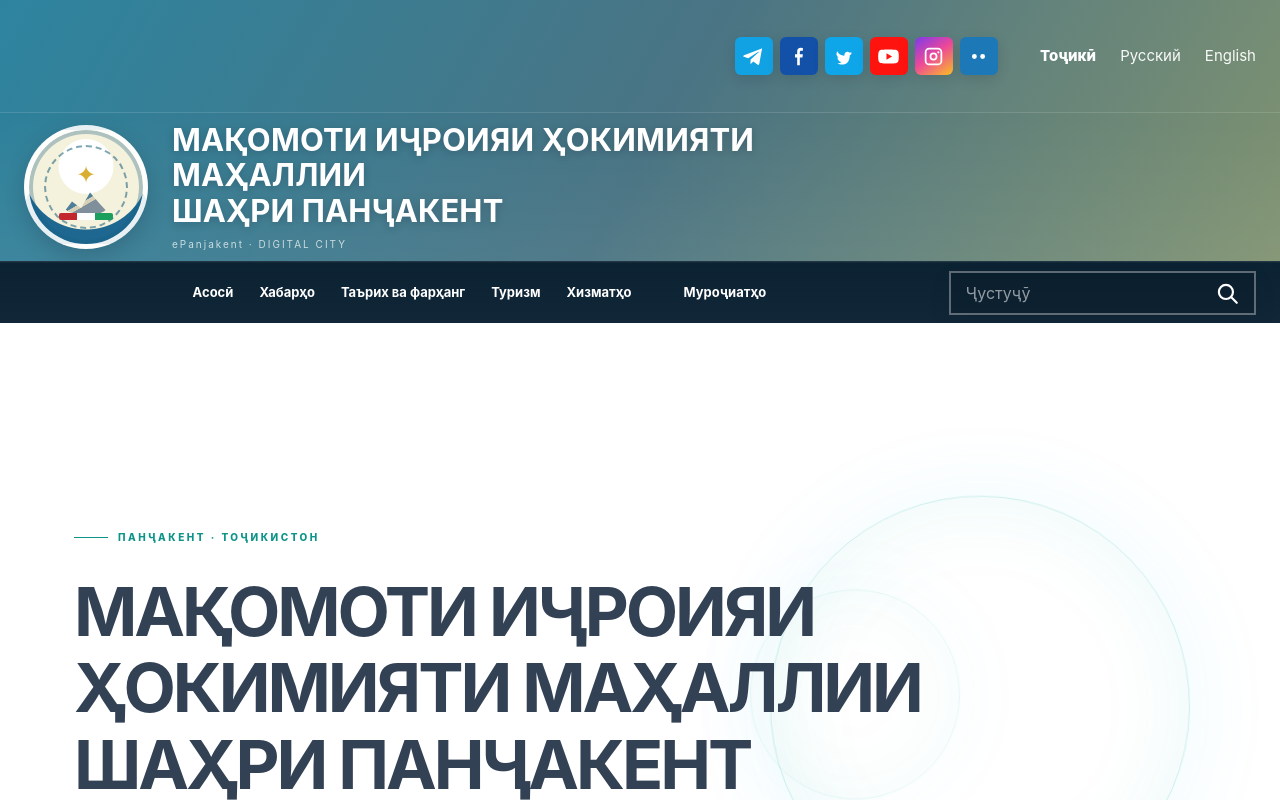
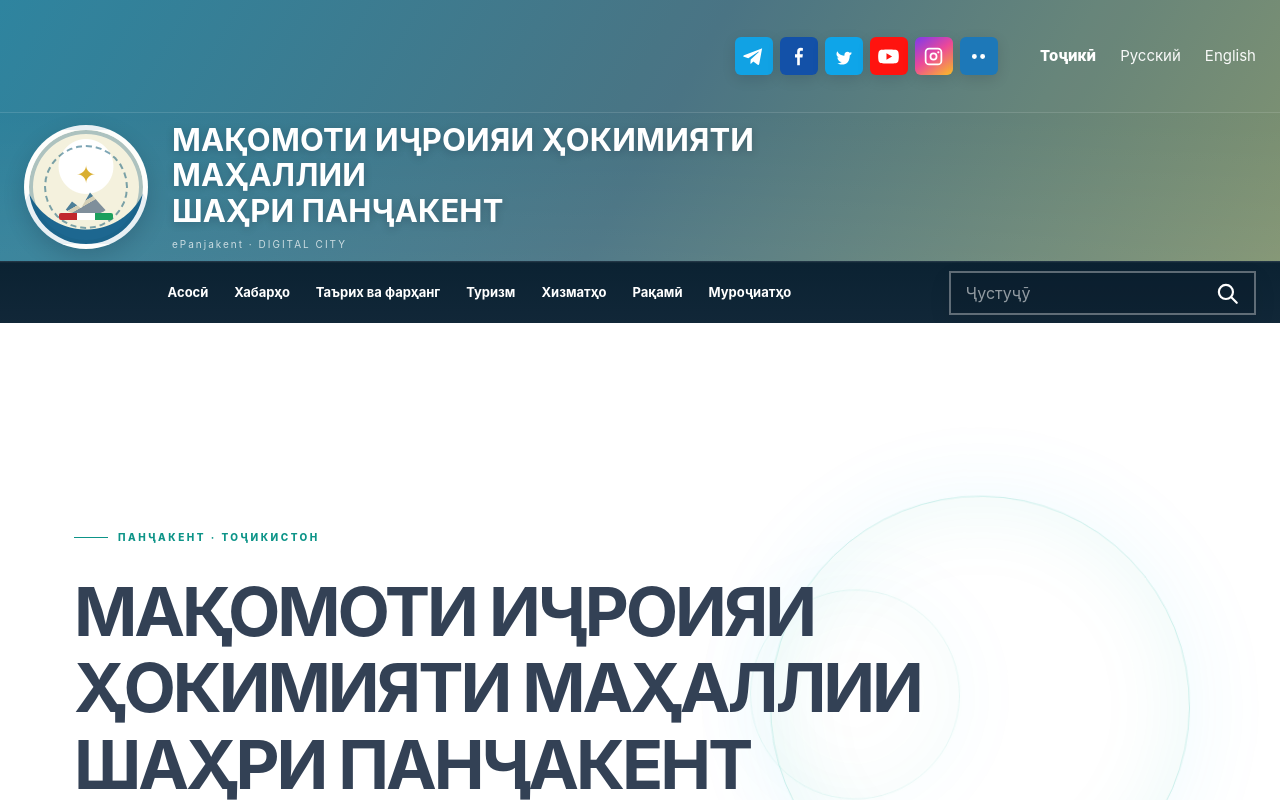
Before and after one commit to mehrvarshodiev/ePanjakent, a React (Vite) app: page / in a window 1280 px wide. Shown: the top 800 px of the page. Built offline with nearby package versions, Linux system fonts and the light colour scheme.

Commit message:
fix: match ePanjakent nav link typography

```diff
--- a/src/civic-nav-fixes.css
+++ b/src/civic-nav-fixes.css
@@ -79,13 +79,13 @@
 /* Replace the sixth navigation label "Рақамӣ" with the requested brand text. */
 .civic-desktop-nav a:nth-child(6),
 .civic-mobile-menu > a:nth-child(6) {
-  font-size: 0 !important;
+  font-size: inherit !important;
 }
 
 .civic-desktop-nav a:nth-child(6)::before,
 .civic-mobile-menu > a:nth-child(6)::before {
   content: "ePanjakent";
-  font-size: 13px;
+  font-size: inherit;
   font-weight: inherit;
   color: inherit;
 }
```
